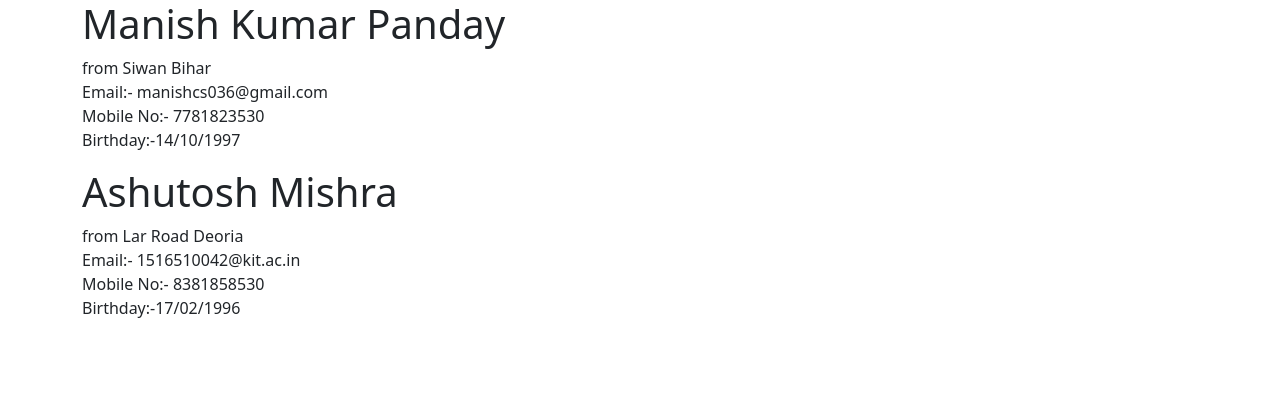
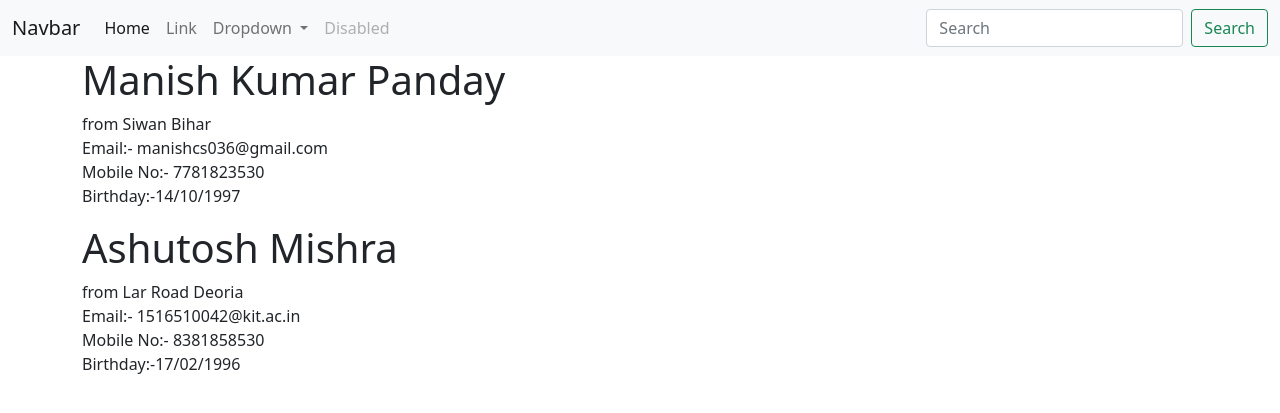
Before and after one commit to Manishcs076/Django, a Django app: page / in a window 1280 px wide. Shown: the top 413 px of the page. Run offline with Django 3.2, Linux system fonts and the light colour scheme.

Commit message:
navbar adding

```diff
--- a/Django/myproject/myProject/blog/templates/blog/base.html
+++ b/Django/myproject/myProject/blog/templates/blog/base.html
@@ -15,6 +15,42 @@
     {%endif%}
 </head>
 <body>
+  <nav class="navbar navbar-expand-lg navbar-light bg-light">
+  <div class="container-fluid">
+    <a class="navbar-brand" href="#">Navbar</a>
+    <button class="navbar-toggler" type="button" data-bs-toggle="collapse" data-bs-target="#navbarSupportedContent" aria-controls="navbarSupportedContent" aria-expanded="false" aria-label="Toggle navigation">
+      <span class="navbar-toggler-icon"></span>
+    </button>
+    <div class="collapse navbar-collapse" id="navbarSupportedContent">
+      <ul class="navbar-nav me-auto mb-2 mb-lg-0">
+        <li class="nav-item">
+          <a class="nav-link active" aria-current="page" href="#">Home</a>
+        </li>
+        <li class="nav-item">
+          <a class="nav-link" href="#">Link</a>
+        </li>
+        <li class="nav-item dropdown">
+          <a class="nav-link dropdown-toggle" href="#" id="navbarDropdown" role="button" data-bs-toggle="dropdown" aria-expanded="false">
+            Dropdown
+          </a>
+          <ul class="dropdown-menu" aria-labelledby="navbarDropdown">
+            <li><a class="dropdown-item" href="#">Action</a></li>
+            <li><a class="dropdown-item" href="#">Another action</a></li>
+            <li><hr class="dropdown-divider"></li>
+            <li><a class="dropdown-item" href="#">Something else here</a></li>
+          </ul>
+        </li>
+        <li class="nav-item">
+          <a class="nav-link disabled" href="#" tabindex="-1" aria-disabled="true">Disabled</a>
+        </li>
+      </ul>
+      <form class="d-flex">
+        <input class="form-control me-2" type="search" placeholder="Search" aria-label="Search">
+        <button class="btn btn-outline-success" type="submit">Search</button>
+      </form>
+    </div>
+  </div>
+</nav>
    <div class="container">
     {%block content%}{% endblock %}
    </div>
```
